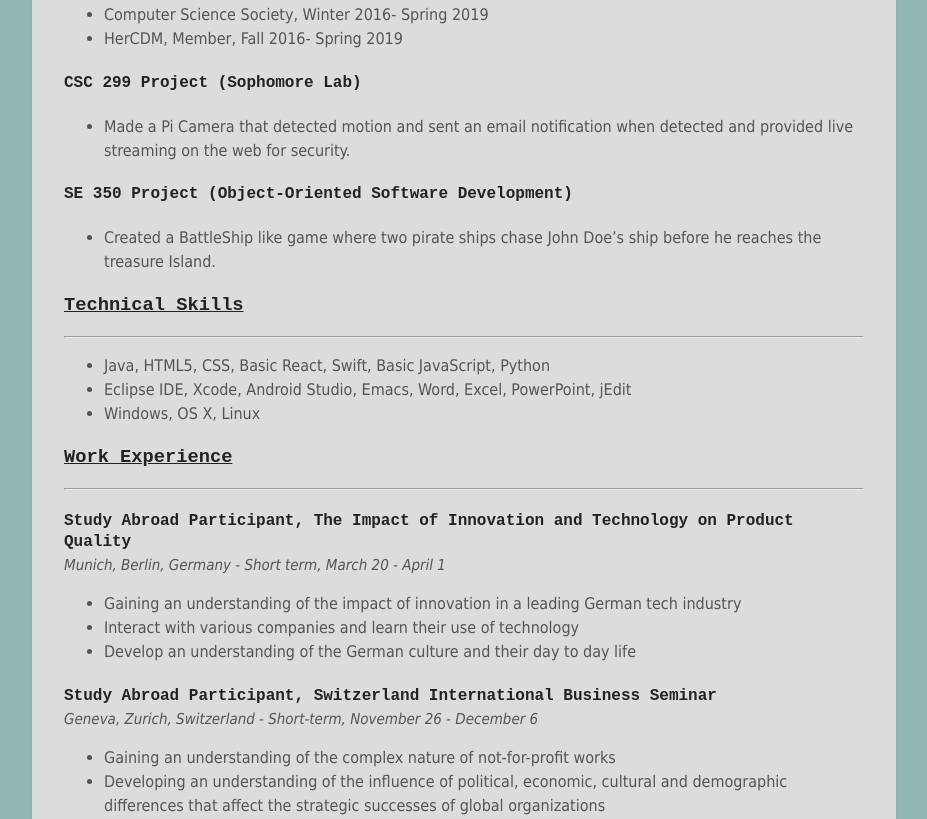
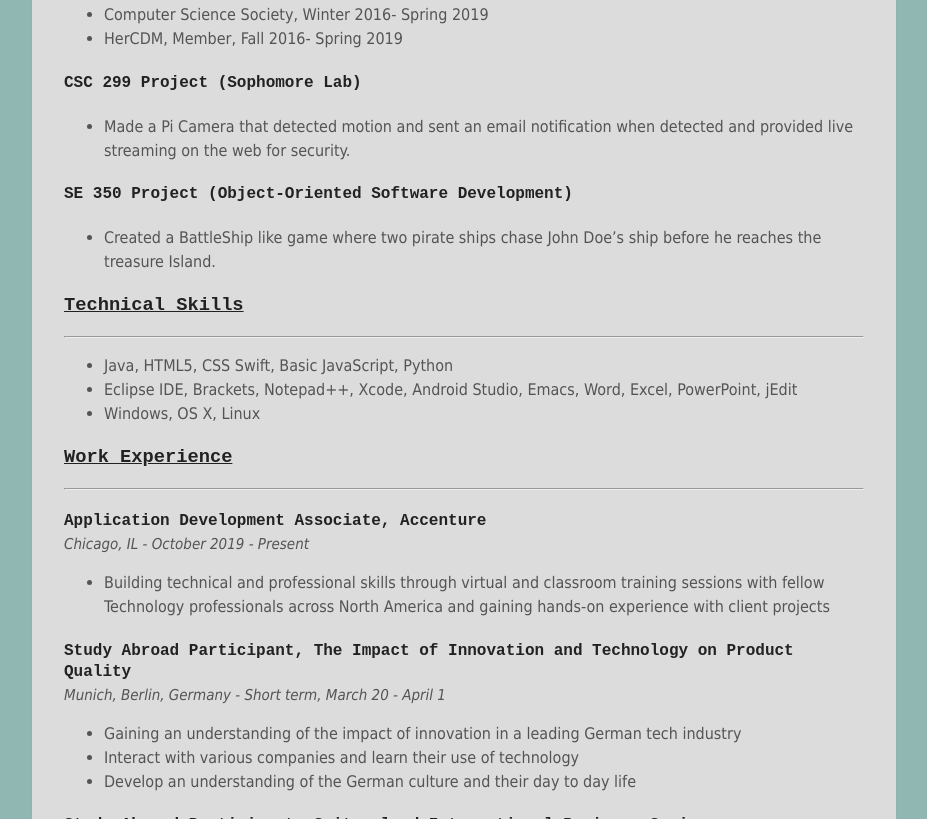
Before and after one commit to syeda313/syeda313.github.io, a plain HTML site: page resume.html in a window 1280 px wide. Shown: the part 474-1293 px from the top of the page, without its empty margins (176-1103 px from the left). Drawn offline with Linux system fonts and the light colour scheme.

Commit message:
new update

```diff
--- a/resume.html
+++ b/resume.html
@@ -73,8 +73,9 @@
          <HR></HR>
 
         <ul class="tech-skills">
-          <li>Java, HTML5, CSS, Basic React, Swift, Basic JavaScript, Python</li>
-          <li>Eclipse IDE, Xcode, Android Studio, Emacs, Word, Excel, PowerPoint, jEdit</li>
+          <li>Java, HTML5, CSS Swift, Basic JavaScript, Python</li>
+          <li>Eclipse IDE, Brackets, Notepad++, Xcode, Android Studio, Emacs, Word, Excel, PowerPoint, jEdit
+</li>
           <li> Windows, OS X, Linux</li>
         </ul>
 
@@ -84,6 +85,14 @@
          <!-- line -->
          <HR></HR>
         <!-- study abroad stuff -->
+
+        <h4>Application Development Associate, Accenture</h4>
+
+        <p class="year">Chicago, IL - October 2019 - Present </p>
+
+        <ul class="work-2">
+            <li>Building technical and professional skills through virtual and classroom training sessions with fellow Technology professionals across North America and gaining hands-on experience with client projects
+            </li></ul>
 
         <h4>Study Abroad Participant, The Impact of Innovation and Technology on Product Quality</h4>
 
```
Also changed, not shown: 1 other file.
